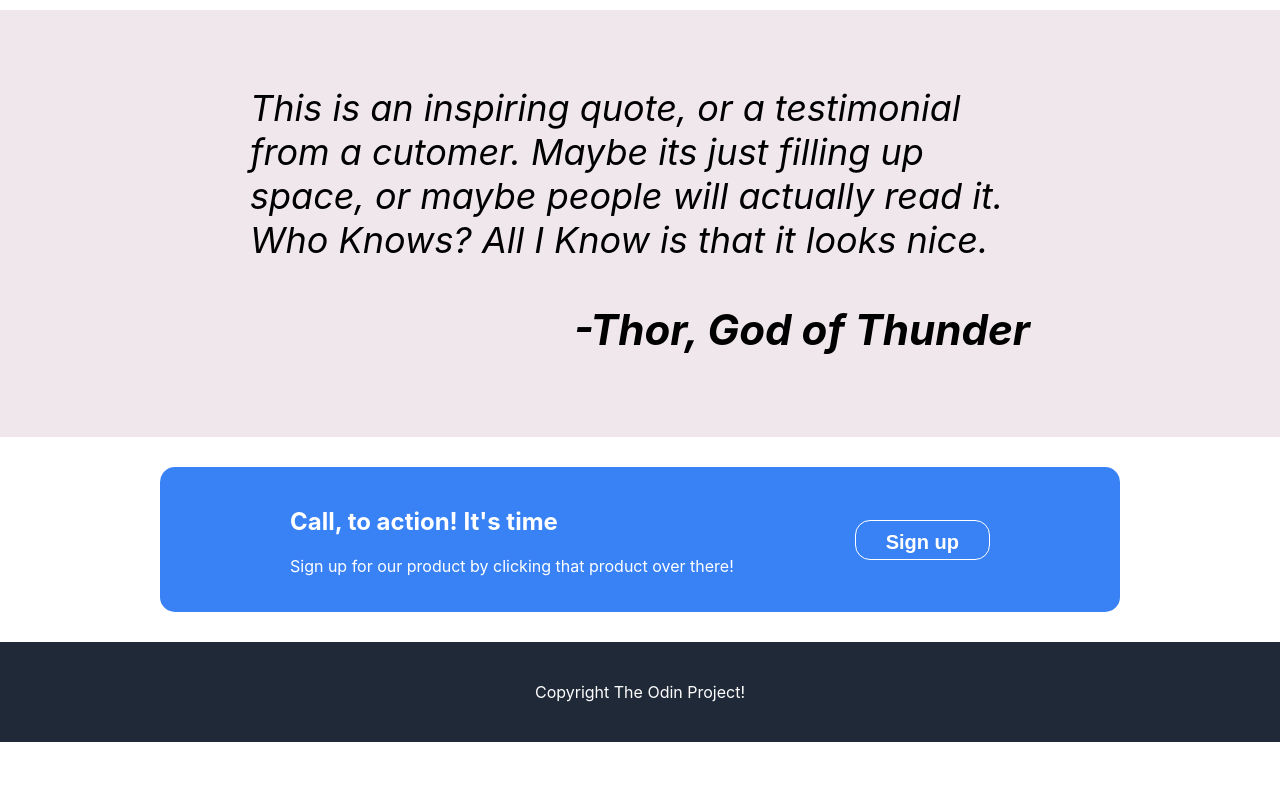
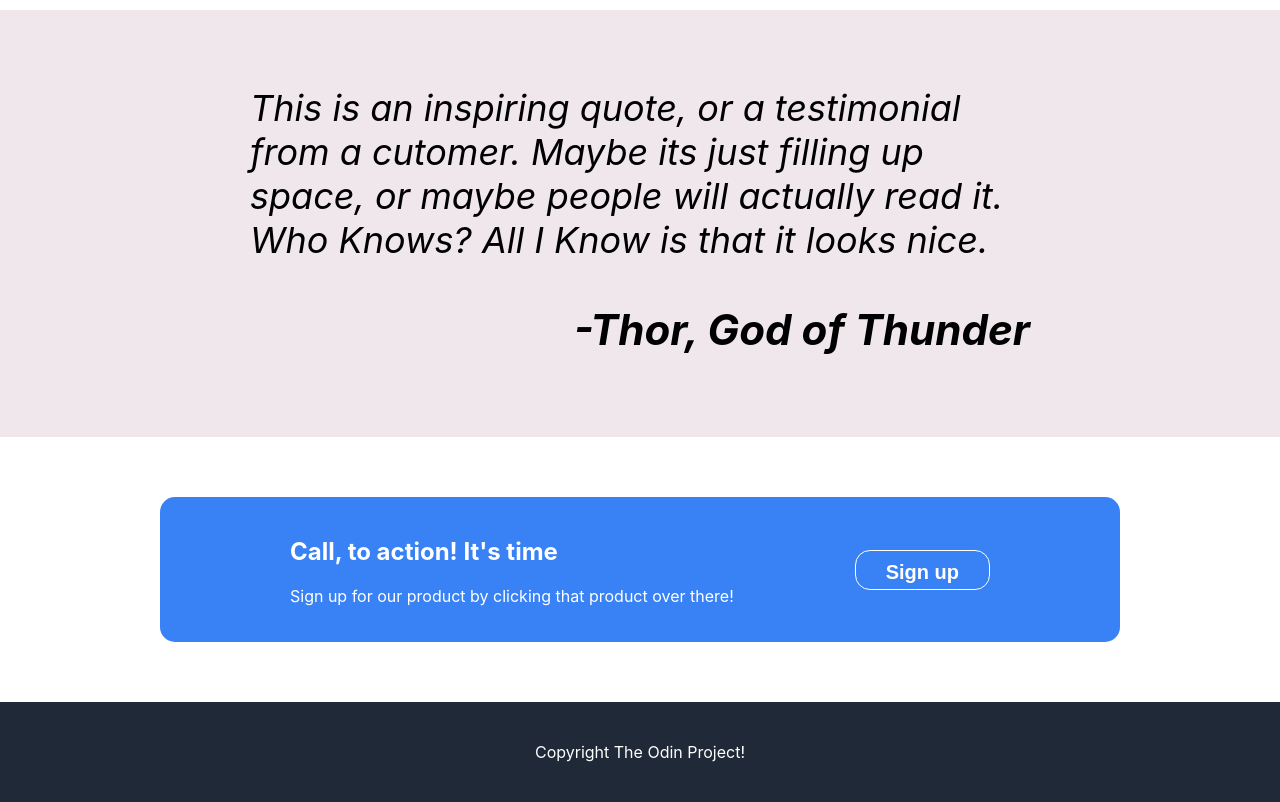
Before and after one commit to tege3000/Landing-Page, a plain HTML site: page index.html in a window 1280 px wide. Shown: the part 797-1599 px from the top of the page. Before the commit the page ends 1539 px from the top, so only its background shows below. Drawn offline with Linux system fonts and the light colour scheme.

Commit message:
Edit styles.css file for better design in last hero

```diff
--- a/style.css
+++ b/style.css
@@ -119,7 +119,7 @@ a {
     align-items: center;
     border-radius: 15px;
     padding: 20px 130px;
-    margin: 30px 160px;
+    margin: 60px 160px;
 }
 
 .footer {
```
